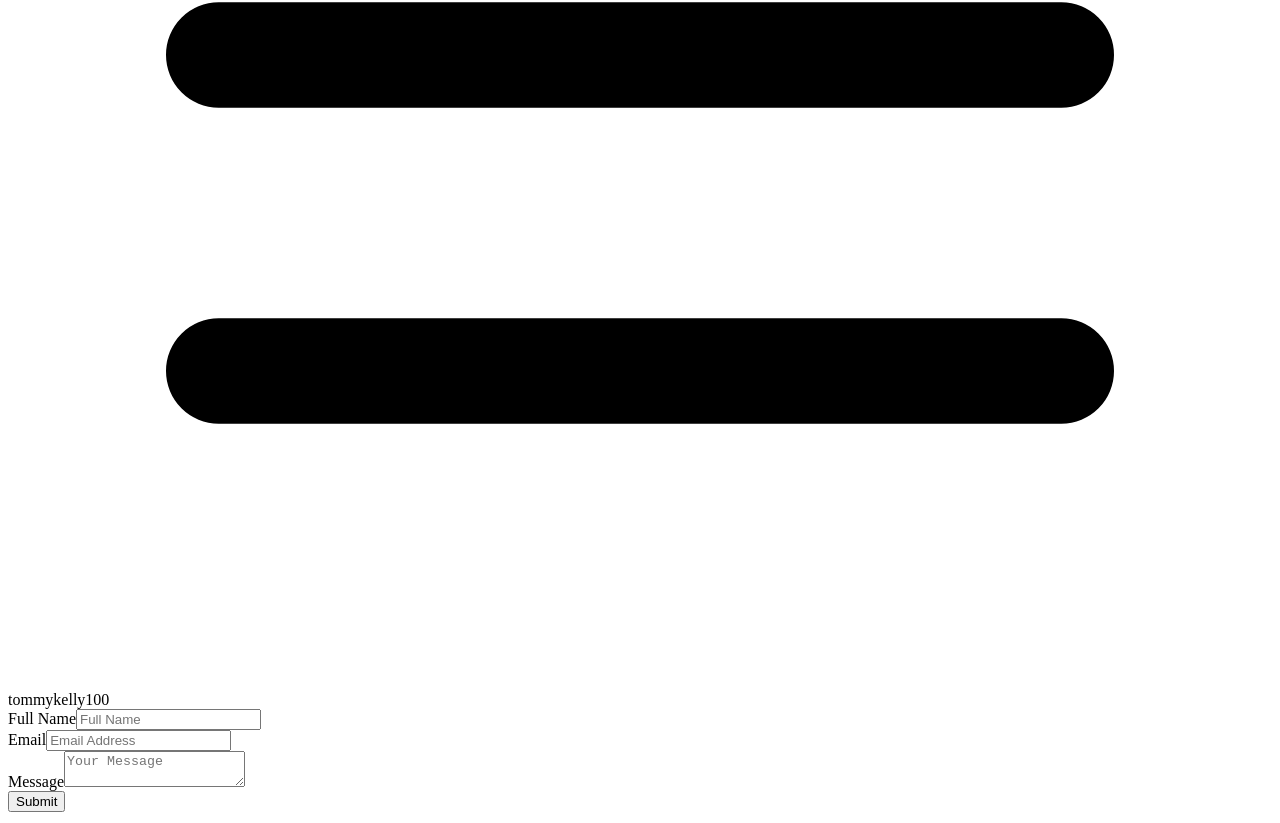
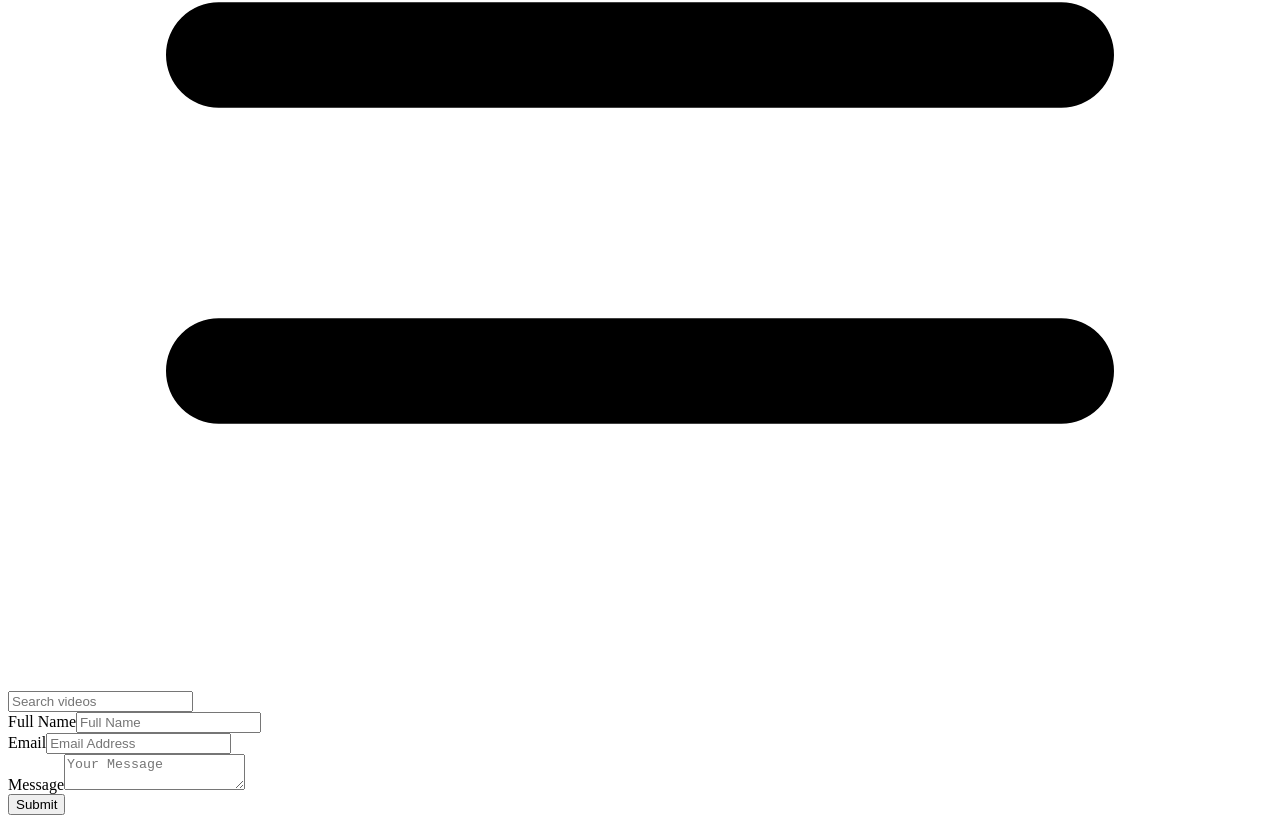
Before and after one commit to TommmyKelly/website-frontend-next.js, a Next.js app: page /contact in a window 1280 px wide. Shown: the part 2015-2838 px from the top of the page. Built offline with nearby package versions, Linux system fonts and the light colour scheme.

Commit message:
add search page

```diff
--- a/components/Layout.js
+++ b/components/Layout.js
@@ -1,6 +1,7 @@
 import { useState } from "react";
 import Link from "next/link";
 import NavLinks from "./NavLinks";
+import Search from "./Search";
 
 const Layout = ({ children }) => {
   const [show, setShow] = useState(false);
@@ -38,7 +39,7 @@ const Layout = ({ children }) => {
           <NavLinks setShow={setShow} show={show} />
         </div>
         <div className='flex-1'>
-          <header className='bg-black h-10 flex items-center text-white pl-3 '>
+          <header className='bg-black h-14 flex items-center justify-center text-white pl-3 '>
             <span
               className='hover:cursor-pointer lg:hidden'
               onClick={() => setShow(!show)}
@@ -58,7 +59,8 @@ const Layout = ({ children }) => {
                 />
               </svg>
             </span>
-            <span className='m-auto'>tommykelly100</span>
+            <div className='flex-1 text-center'></div>
+            <Search />
           </header>
           {children}
 
--- /dev/null
+++ b/components/Search.js
@@ -0,0 +1,27 @@
+import { useState } from "react";
+import { useRouter } from "next/router";
+
+export default function Search() {
+  const [term, setTerm] = useState("");
+  const router = useRouter();
+
+  const handleSubmit = (e) => {
+    e.preventDefault();
+    router.push(`/videos/search?term=${term}`);
+    setTerm("");
+  };
+  return (
+    <form
+      className='sm:w-32 md:w-64 h-9 mr-2  justify-self-end'
+      onSubmit={handleSubmit}
+    >
+      <input
+        className='w-full h-full pl-3 py-1 box-border border-2 rounded-3xl text-black   border-gray-500'
+        type='text'
+        value={term}
+        onChange={(e) => setTerm(e.target.value)}
+        placeholder='Search videos'
+      />
+    </form>
+  );
+}
--- a/package.json
+++ b/package.json
@@ -8,6 +8,7 @@
   "dependencies": {
     "axios": "^0.26.1",
     "next": "^12.1.0",
+    "qs": "^6.10.3",
     "react": "^17.0.2",
     "react-dom": "^17.0.2",
     "tailwindcss-aspect-ratio": "^3.0.0"
```
Also changed, not shown: components/Cards.js (+15 -17 lines), pages/videos/search.js (added, +40 -0 lines), 1 other file (tests, documents, lock files or other folders).
